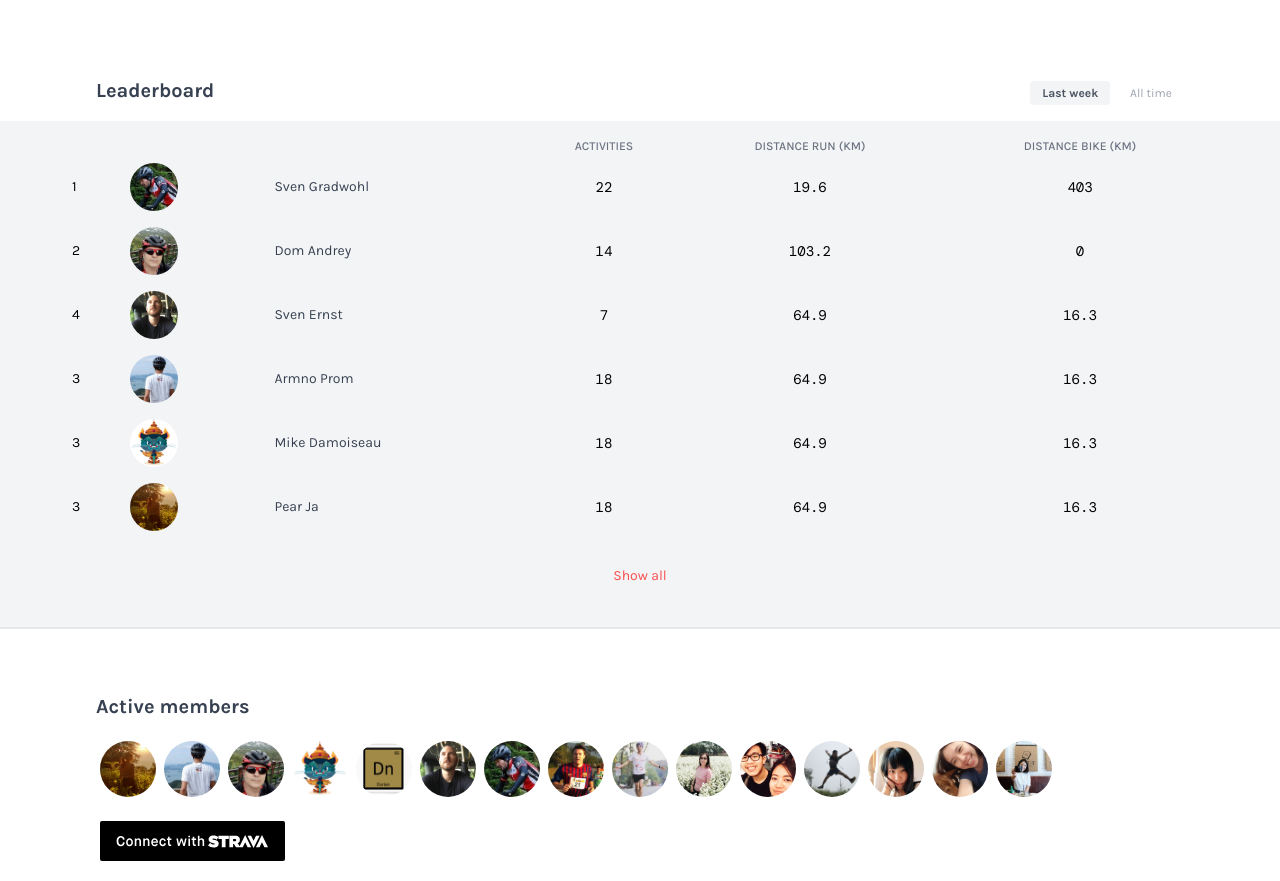
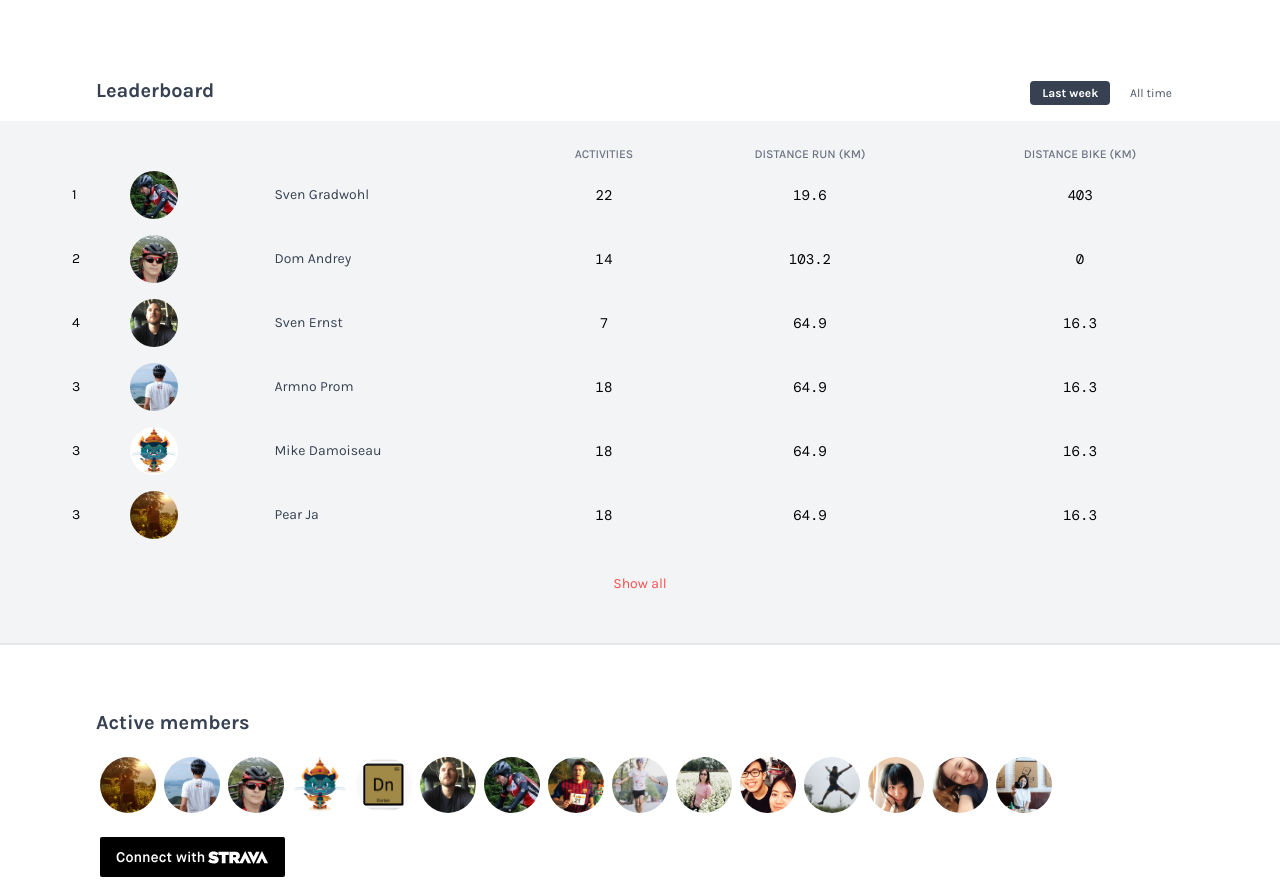
Before and after one commit to armno/tailwind-101, a website built with Vite: page index.html in a window 1280 px wide. Shown: the part 1170-2051 px from the top of the page. Built offline with nearby package versions, Linux system fonts and the light colour scheme; a web font is replaced by a local one.

Commit message:
micro tweaks

```diff
--- a/index.html
+++ b/index.html
@@ -133,12 +133,12 @@
 	<div class="container max-w-6xl mt-8 mx-auto px-8 flex items-baseline justify-between">
 		<h3 class="text-xl font-bold text-gray-700 font-karla">Leaderboard</h3>
 		<div class="ml-4">
-			<button class="text-xs mr-1 text-gray-600 bg-gray-100 px-3 py-1 rounded font-semibold">Last week</button>
-			<button class="text-xs text-gray-400 px-3 py-1 hover:bg-gray-100 rounded transition hover:text-gray-600">All time</button>
+			<button class="text-xs mr-1 text-white bg-gray-700 px-3 py-1 rounded font-semibold">Last week</button>
+			<button class="text-xs text-gray-600 px-3 py-1 hover:bg-gray-100 rounded transition hover:text-gray-600">All time</button>
 		</div>
 	</div>
 
-	<div class="bg-gray-100 border-b-2 mt-4 py-4 px-8">
+	<div class="bg-gray-100 border-b-2 mt-4 py-6 px-8">
 		<div class="container mx-auto max-w-6xl">
 		<table class="table-auto w-full text-sm">
 			<thead>
```
